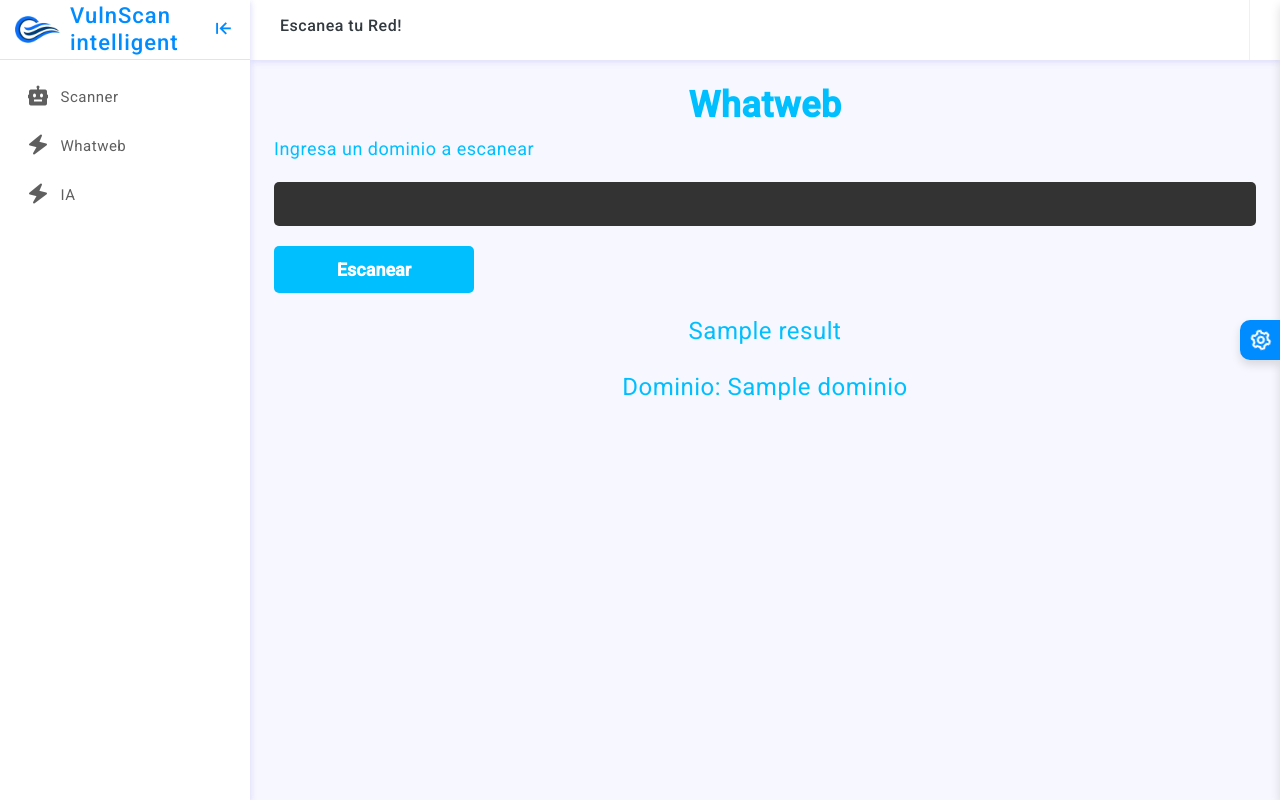
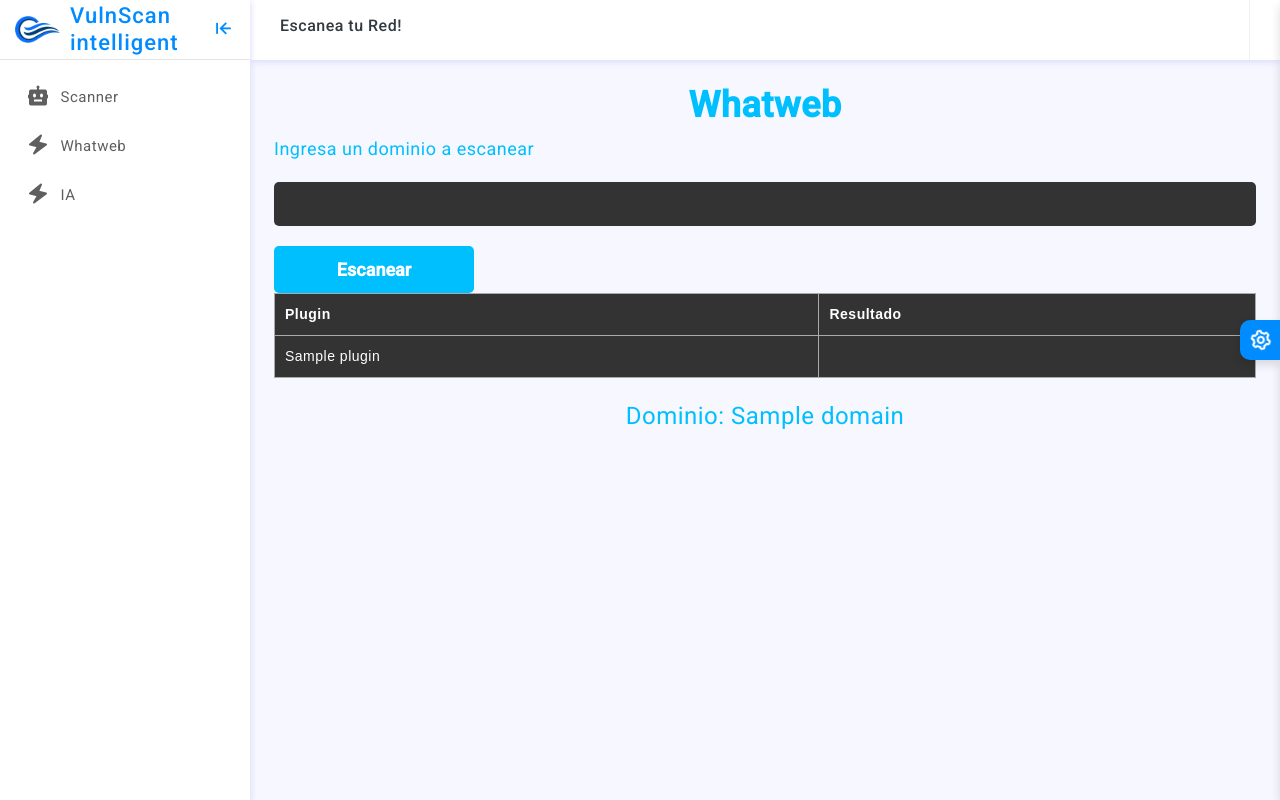
Before and after one commit to ArtKira/vulnerabilidades, a Django app: template scanerserver/templates/whatweb.html in a window 1280 px wide. Run offline with Django 4.2, Linux system fonts and the light colour scheme; the template is opened without the code that fills it: most values are stand-ins (such as "Sample title", 1, 10 or a date in 2020); some libraries are stand-ins or nearby versions.

Commit message:
Resultado de whatweb en tabla

```diff
--- a/django_scaner/urls.py
+++ b/django_scaner/urls.py
@@ -17,10 +17,10 @@
 from django.urls import path
 from scanerserver import views#se impprta las vistas desde la app de scaner server
 urlpatterns = [
-   # path('admin/', admin.site.urls),#ejemplo de mas vistas
-   path('', views.scan),#la url lo que se vera en navegador junto con la funcion a ejecutar
-   path('result', views.result),#se crea la vista resultado
-   path('whatweb', views.whatweb),#utilizando whatweb
-   path('generate_text', views.generate_text),
-   path('scan', views.scan)
+    # path('admin/', admin.site.urls),#ejemplo de mas vistas
+    path('', views.scan),#la url lo que se vera en navegador junto con la funcion a ejecutar
+    path('result', views.result),#se crea la vista resultado
+    path('whatweb/', views.whatweb_view, name='whatweb'), # nota la barra diagonal al final
+    path('generate_text', views.generate_text),
+    path('scan', views.scan)
 ]
--- a/scanerserver/static/assets/css/app.css
+++ b/scanerserver/static/assets/css/app.css
@@ -17,6 +17,42 @@
 a {
 	text-decoration: none
 }
+
+/* Estilo para la tabla */
+.table-blue {
+    width: 100%;
+    border-collapse: collapse;
+    font-family: Arial, sans-serif;
+}
+
+.table-blue th,
+.table-blue td {
+    border: 1px solid #1C6EA4;
+    padding: 10px;
+    text-align: left;
+}
+
+.table-blue thead {
+    background-color: #1C6EA4;
+    color: #FFFFFF;
+}
+
+.table-blue thead th {
+    font-weight: bold;
+}
+
+.table-blue tbody tr:nth-child(even) {
+    background-color: #D0E4F5;
+}
+
+.table-blue tbody tr:nth-child(odd) {
+    background-color: #FFFFFF;
+}
+
+.table-blue tbody tr:hover {
+    background-color: #A0C7E5;
+}
+
 
 .wrapper {
 	width: 100%;
--- /dev/null
+++ b/scanerserver/static/assets/css/styles.css
@@ -0,0 +1,36 @@
+/* Estilo para la tabla en modo oscuro */
+.table-dark {
+    width: 100%;
+    border-collapse: collapse;
+    font-family: Arial, sans-serif;
+}
+
+.table-dark th,
+.table-dark td {
+    border: 1px solid #AAA;
+    padding: 10px;
+    text-align: left;
+}
+
+.table-dark thead {
+    background-color: #333;
+    color: #FFF;
+}
+
+.table-dark thead th {
+    font-weight: bold;
+}
+
+.table-dark tbody tr:nth-child(even) {
+    background-color: #444;
+    color: #FFF;
+}
+
+.table-dark tbody tr:nth-child(odd) {
+    background-color: #333;
+    color: #FFF;
+}
+
+.table-dark tbody tr:hover {
+    background-color: #555;
+}
--- a/scanerserver/templates/base.html
+++ b/scanerserver/templates/base.html
@@ -18,6 +18,7 @@
 	<link href="/static/assets/css/bootstrap-extended.css" rel="stylesheet">
 	<link href="https:/fonts.googleapis.com/css2?family=Roboto:wght@400;500&display=swap" rel="stylesheet">
 	<link href="/static/assets/css/app.css" rel="stylesheet">
+	<link rel="stylesheet" href="/static/assets/css/styles.css">
 	<link href="/static/assets/css/icons.css" rel="stylesheet">
 	<!-- Theme Style CSS -->
 	<link rel="stylesheet" href="/static/assets/css/dark-theme.css" />
@@ -44,14 +45,14 @@
 			<!--navigation-->
 			<ul class="metismenu" id="menu">
 				<li>
-					<a href="scan">
+					<a href="/scan">
 						<div class="parent-icon"><i class='bx bxs-bot'></i>
 						</div>
 						<div class="menu-title">Scanner</div>
 					</a>
 				</li>
 				<li>
-					<a href="whatweb">
+					<a href="/whatweb">
 						<div class="parent-icon"><i class='bx bxs-zap'></i>
 						</div>
 						<div class="menu-title">Whatweb</div>
--- a/scanerserver/templates/whatweb.html
+++ b/scanerserver/templates/whatweb.html
@@ -1,19 +1,36 @@
 {% extends "base.html" %}
-<title>{% block title %}Whatweb{% endblock %}</title>
+{% block title %}Whatweb{% endblock %}
 {% block content %}
 <h1 class="titulo-resultado">Whatweb</h1>
-<form method="post" action="whatweb">
+<form method="post" action="/whatweb/">
     {% csrf_token %}
     <label class="etiqueta-formulario" for="domain">Ingresa un dominio a escanear</label>
     <input class="input-escaneo" type="text" id="domain" name="domain">
     <button type="submit" class="boton-escaneo">Escanear</button>
 </form>
-<p class="ip-resultado">{{result}}</p>
-{% if dominio == '' %}
+
+{% if result %}
+<table class="table-dark">
+    <thead>
+        <tr>
+            <th>Plugin</th>
+            <th>Resultado</th>
+        </tr>
+    </thead>
+    <tbody>
+    {% for plugin, data in result.0.plugins.items %}
+        <tr>
+            <td>{{ plugin }}</td>
+            <td>{{ data.string|default:'' }}</td>
+        </tr>
+    {% endfor %}
+    </tbody>
+</table>
+{% endif %}
+
+{% if domain == '' %}
     <p class="ip-resultado">Dominio: Aun no ingresas un dominio</p>
 {% else %}
-    <p class="ip-resultado">Dominio: {{dominio}}</p>
-{%endif%}
-
-
+    <p class="ip-resultado">Dominio: {{ domain }}</p>
+{% endif %}
 {% endblock %}
```
Also changed, not shown: scanerserver/views.py (+17 -8 lines).
